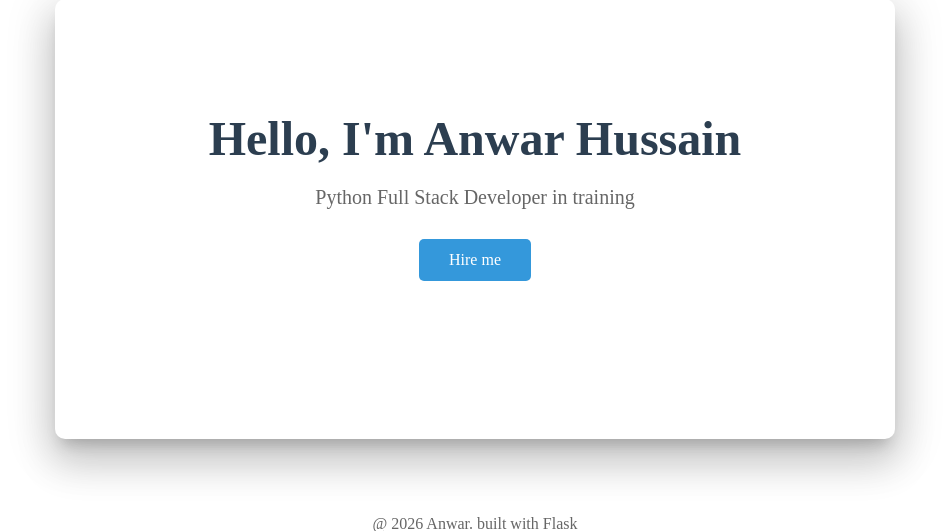
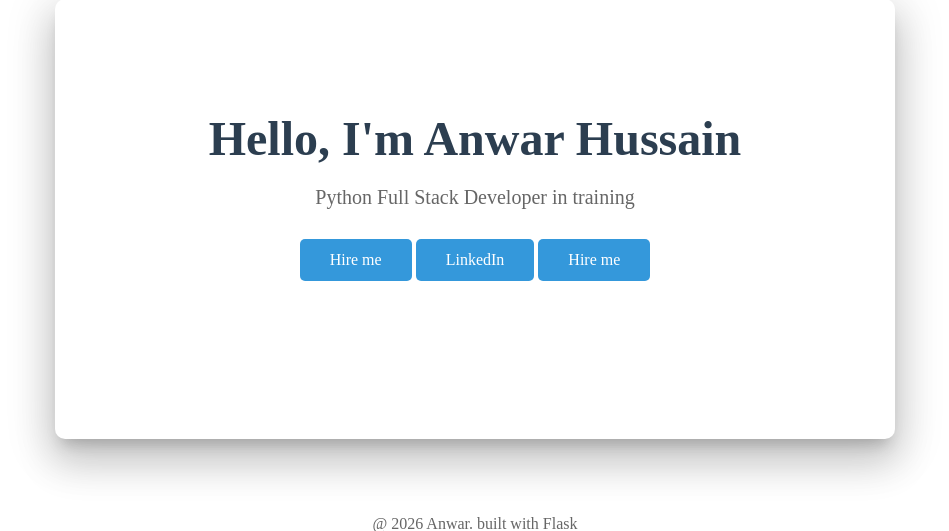
Before and after one commit to anwar14206-commits/My-Portfolio, a Flask app: page / in a window 1280 px wide. Shown: the part 92-623 px from the top of the page, without its empty margins (165-1114 px from the left). Run offline with Flask 3, Linux system fonts and the light colour scheme.

Commit message:
Update home.html

```diff
--- a/Project_portfolio/templates/home.html
+++ b/Project_portfolio/templates/home.html
@@ -4,6 +4,10 @@
     <div  class="hero">
         <h1>Hello, I'm Anwar Hussain</h1>
         <p>Python Full Stack Developer in training</p>
-        <a href="{{url_for('contact')}}" class="btn">Hire me</a>
+        <div class="about">
+            <a href="{{url_for('contact')}}" class="btn">Hire me</a>
+            <a href="www.linkedin.com/in/anwar-hussain-014aba37b" class="btn">LinkedIn</a>
+            <a href="{{url_for('contact')}}" class="btn">Hire me</a>
+        </div>
     </div>
 {%  endblock %}
```
